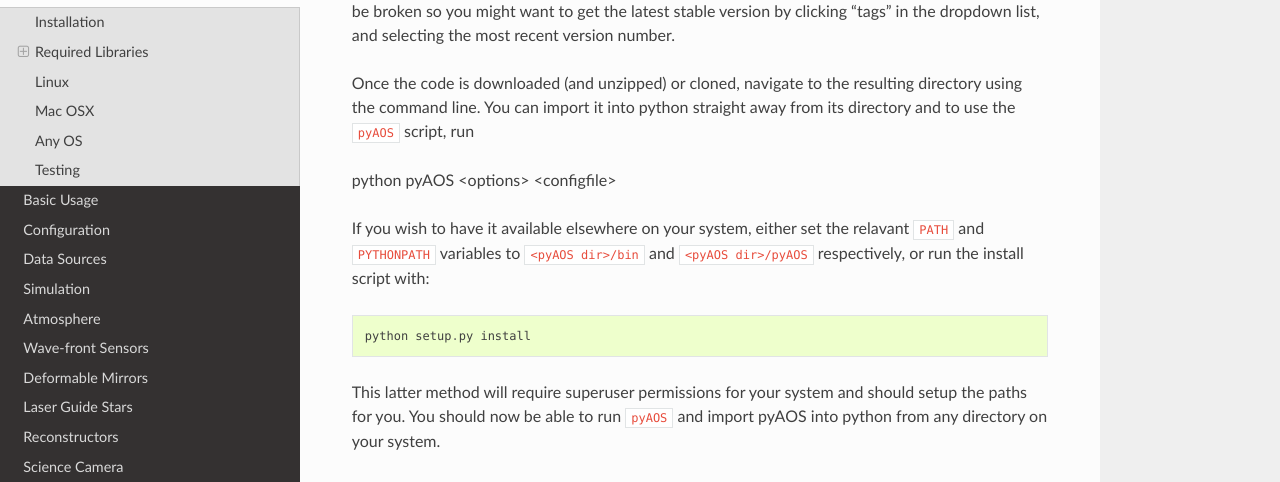
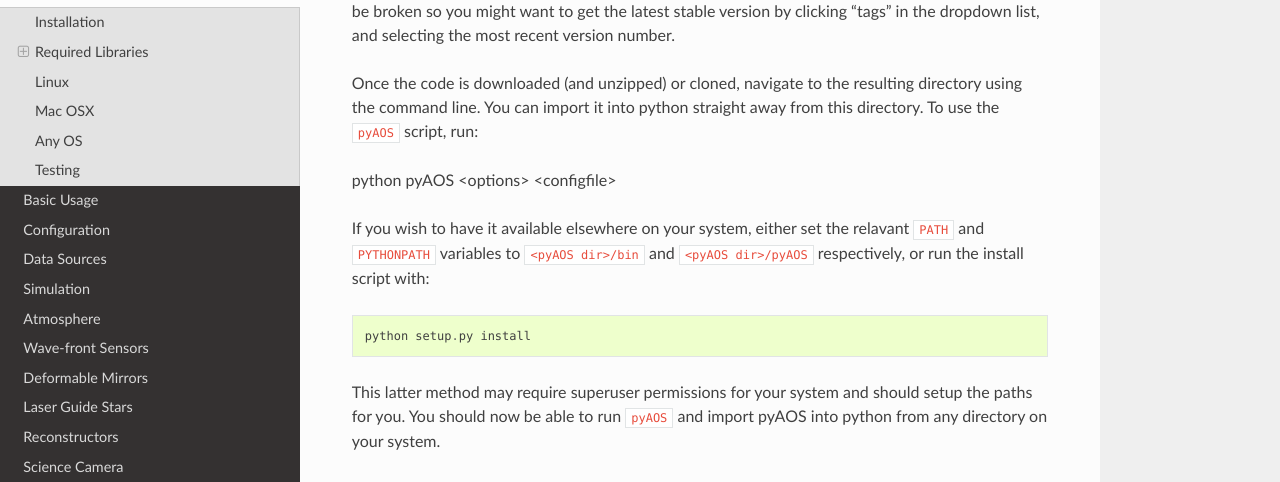
Before and after one commit to AOtools/soapy, a Sphinx documentation site: the page built from doc/source/install.rst, in a window 1280 px wide and 900 px high, scrolled down 364 px. Shown: the part 184-666 px from the top of the window. Built offline with Sphinx 7.4.7 and the Read the Docs theme 2.0.0, drawn with Linux system fonts in a browser that asks for light colours; pages that are not in the unit, such as notebooks, are missing from menus.

Commit message:
Update install.rst

```diff
--- a/doc/source/install.rst
+++ b/doc/source/install.rst
@@ -12,7 +12,7 @@ Once all the requirements outlined below are met, you are ready to install PyAOS
 
 If downloading the code as a zip, you can choose which version to use with the drop down box on the left of the page, entitled ``branch:master``. Whilst I try not to, the master branch will occasionally be broken so you might want to get the latest stable version by clicking "tags" in the dropdown list, and selecting the most recent version number.
 
-Once the code is downloaded (and unzipped) or cloned, navigate to the resulting directory using the command line. You can import it into python straight away from its directory and to use the ``pyAOS`` script, run ::
+Once the code is downloaded (and unzipped) or cloned, navigate to the resulting directory using the command line. You can import it into python straight away from this directory. To use the ``pyAOS`` script, run::
 
 python pyAOS <options> <configfile>
 
@@ -21,7 +21,7 @@ If you wish to have it available elsewhere on your system, either set the relava
 
     python setup.py install
 
-This latter method will require superuser permissions for your system and should setup the paths for you. You should now be able to run ``pyAOS`` and import pyAOS into python from any directory on your system.
+This latter method may require superuser permissions for your system and should setup the paths for you. You should now be able to run ``pyAOS`` and import pyAOS into python from any directory on your system.
 
 ==================
 Required Libraries
```
